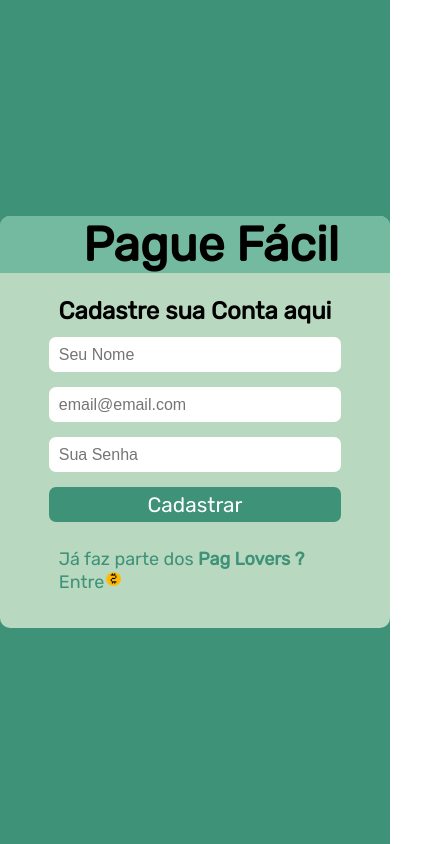
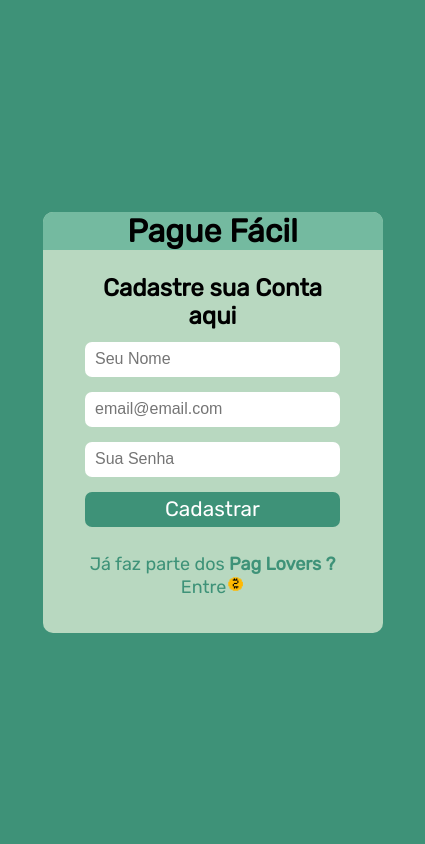
Before and after one commit to AlanFerreiraDev/pague-facil, a React (Create React App) app: page /register in a window 390 px wide. Shown: the whole page, 425 px wide, since content can reach past the window. Built offline with nearby package versions, Linux system fonts and the light colour scheme.

Commit message:
Responsive Layout to Register Page

```diff
--- a/src/pages/Signin/signin.css
+++ b/src/pages/Signin/signin.css
@@ -143,6 +143,7 @@ body {
   transition: filter 1s, -webkit-filter 1s;
   width: 80% !important;
   padding-bottom: 4rem !important;
+  text-align: center;
 }
 
 .container-center .login a:hover {
--- a/src/pages/Signin/signin.scss
+++ b/src/pages/Signin/signin.scss
@@ -98,6 +98,7 @@ body {
       transition: filter 1s;
       width: 80% !important;
       padding-bottom: 4rem !important;
+      text-align: center;
 
       &:hover {
         filter: brightness(0.8);
--- a/src/pages/Signup/signup.css
+++ b/src/pages/Signup/signup.css
@@ -69,7 +69,7 @@
 
 .container-center-up .login-up form {
   margin-top: 1.5rem;
-  width: 90%;
+  width: 75%;
   display: -webkit-box;
   display: -ms-flexbox;
   display: flex;
@@ -136,6 +136,9 @@
   transition: -webkit-filter 1s;
   transition: filter 1s;
   transition: filter 1s, -webkit-filter 1s;
+  width: 80% !important;
+  padding-bottom: 4rem !important;
+  text-align: center;
 }
 
 .container-center-up .login-up a:hover {
@@ -172,4 +175,96 @@
             transform: scale(1);
   }
 }
+
+@media (min-width: 2560px) {
+  .login-up {
+    width: 40% !important;
+  }
+  form {
+    width: 75% !important;
+  }
+}
+
+@media (max-width: 800px) {
+  .login-up {
+    width: 80% !important;
+  }
+  form {
+    width: 75% !important;
+  }
+}
+
+@media (max-width: 650px) {
+  h1 {
+    display: -webkit-box !important;
+    display: -ms-flexbox !important;
+    display: flex !important;
+    -webkit-box-align: center !important;
+        -ms-flex-align: center !important;
+            align-items: center !important;
+    -webkit-box-pack: center !important;
+        -ms-flex-pack: center !important;
+            justify-content: center !important;
+    text-align: center !important;
+    font-size: 2rem !important;
+    padding-left: 0;
+  }
+  a {
+    width: 75% !important;
+    padding-bottom: 4rem !important;
+  }
+}
+
+@media (max-width: 425px) {
+  #root {
+    width: 100% !important;
+    height: 100% !important;
+  }
+  .container-center-up {
+    width: 425px !important;
+    height: 100vh !important;
+  }
+  h1 {
+    display: -webkit-box !important;
+    display: -ms-flexbox !important;
+    display: flex !important;
+    -webkit-box-align: center !important;
+        -ms-flex-align: center !important;
+            align-items: center !important;
+    -webkit-box-pack: center !important;
+        -ms-flex-pack: center !important;
+            justify-content: center !important;
+    text-align: center !important;
+    font-size: 2rem !important;
+    padding-left: 0;
+  }
+  form {
+    width: 75% !important;
+  }
+  a {
+    width: 75% !important;
+    padding-bottom: 4rem !important;
+  }
+  .login-up {
+    width: 80% !important;
+  }
+}
+
+@media (max-width: 360px) {
+  form {
+    width: 75% !important;
+  }
+  .login-up {
+    width: 80% !important;
+  }
+}
+
+@media (max-width: 320px) {
+  form {
+    width: 75% !important;
+  }
+  .login-up {
+    width: 80% !important;
+  }
+}
 /*# sourceMappingURL=signup.css.map */
--- a/src/pages/Signup/signup.scss
+++ b/src/pages/Signup/signup.scss
@@ -40,7 +40,7 @@
 
     form {
       margin-top: 1.5rem;
-      width: 90%;
+      width: 75%;
       display: flex;
       flex-direction: column;
 
@@ -91,6 +91,9 @@
       font-size: 18px;
       cursor: pointer;
       transition: filter 1s;
+      width: 80% !important;
+      padding-bottom: 4rem !important;
+      text-align: center;
 
       &:hover {
         filter: brightness(0.8);
@@ -112,3 +115,96 @@
     transform: scale(1);
   }
 }
+
+//responsive
+@media (min-width: 2560px) {
+  .login-up {
+    width: 40% !important;
+  }
+  form {
+    width: 75% !important;
+  }
+
+
+}
+@media (max-width: 800px)  {
+    .login-up {
+      width: 80% !important;
+    }
+
+    form {
+      width: 75% !important;
+    }
+}
+
+@media (max-width: 650px) {
+
+  h1 {
+    display: flex !important;
+    align-items: center !important;
+    justify-content: center !important;
+    text-align: center !important;
+    font-size: 2rem !important;
+    padding-left: 0;
+
+  }
+
+  a {
+    width: 75% !important;
+    padding-bottom: 4rem !important;
+  }
+}
+
+@media (max-width: 425px) {
+  #root {
+    width: 100% !important;
+    height: 100% !important;
+  }
+  .container-center-up {
+    width: 425px !important;
+    height: 100vh !important;
+  }
+
+  h1 {
+    display: flex !important;
+    align-items: center !important;
+    justify-content: center !important;
+    text-align: center !important;
+    font-size: 2rem !important;
+    padding-left: 0;
+  }
+
+  form {
+    width: 75% !important;
+  }
+
+  a {
+    width: 75% !important;
+    padding-bottom: 4rem !important;
+  }
+
+  .login-up {
+    width: 80% !important;
+  }
+
+}
+
+@media (max-width: 360px) {
+  form {
+    width: 75% !important;
+  }
+
+  .login-up {
+    width: 80% !important;
+  }
+}
+
+@media (max-width: 320px) {
+  form {
+    width: 75% !important;
+  }
+
+  .login-up {
+    width: 80% !important;
+  }
+}
```
Also changed, not shown: 2 other files (tests, documents, lock files or other folders).
